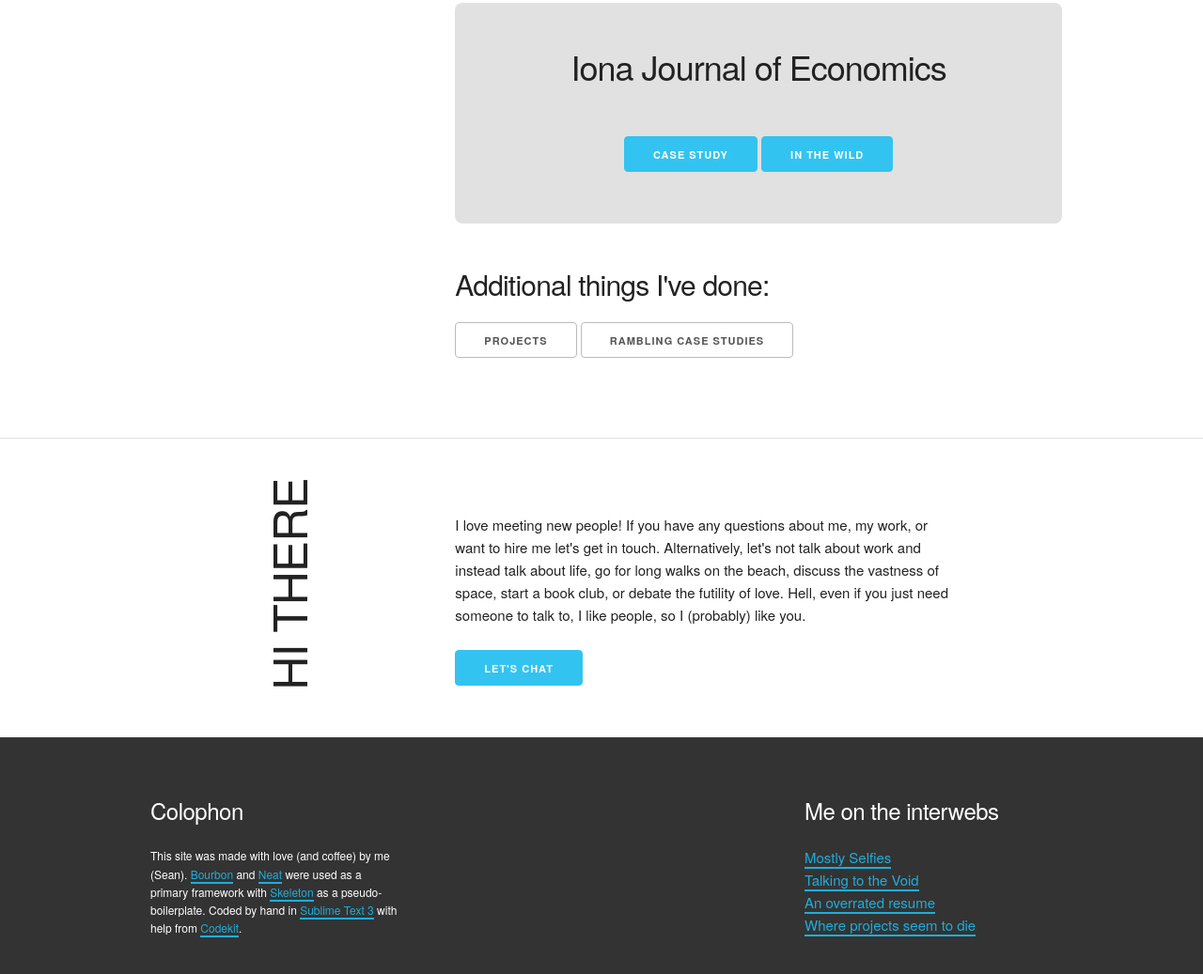
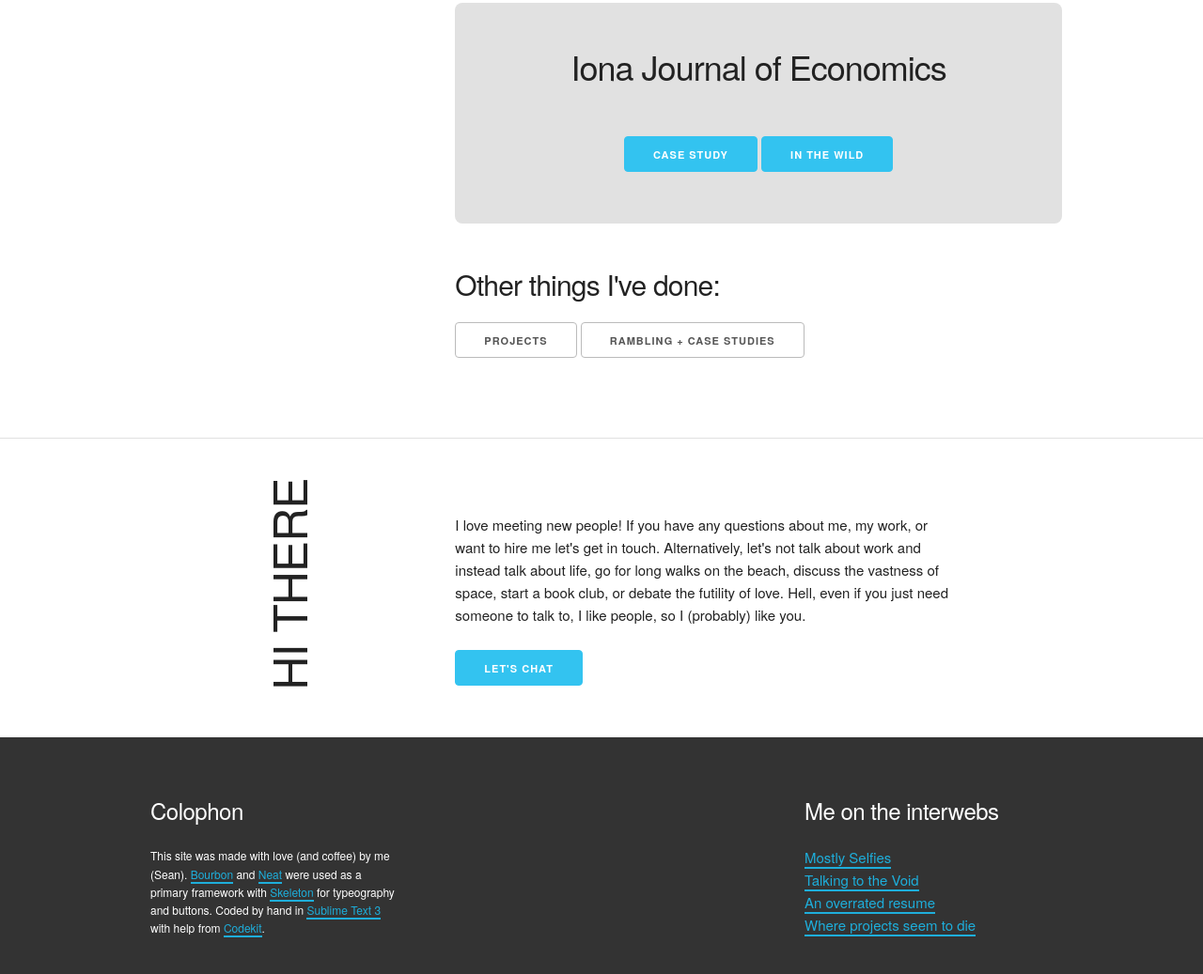
Before and after one commit to durfee/OPERATION_stogy-dinosaur, a website: page index.html in a window 1280 px wide. Shown: the part 1587-2624 px from the top of the page at 94% size. Drawn offline with nearby package versions, Linux system fonts and the light colour scheme.

Commit message:
Minor copy changes

```diff
--- a/index.html
+++ b/index.html
@@ -50,7 +50,7 @@
     				<div class="hero-inner">
     					<div class="hero-inner__copy">
     						<h1 class="hero__super-title">Hi, I'm Sean.</h1>
-    						<h3 class="hero__sub-title">Entrepreneur, designer, and dinosaur.</h3>
+    						<h3 class="hero__sub-title">This is my little corner of the web.</h3>
               </div>
     				</div>
     			</div>
@@ -111,9 +111,9 @@
 								</div>
 							</div>
               <div class="otherthing">
-                <h4>Additional things I've done:</h4>
+                <h4>Other things I've done:</h4>
                 <a target="_blank" href="https://www.behance.net/durfeeseanf32d" class="button">Projects</a>
-                <a target="_blank" href="https://medium.com/learning-by-doing" class="button">Rambling case studies</a>
+                <a target="_blank" href="https://medium.com/learning-by-doing" class="button">Rambling + case studies</a>
               </div>
             </div>
 					</div>
@@ -164,7 +164,7 @@
           <div class="footer-inner">
             <div class="colophon footer-item">
               <h5>Colophon</h5>
-              <p class="small">This site was made with love (and coffee) by me (Sean). <a target="_blank" href="https://bourbon.io">Bourbon</a> and <a target="_blank" href="https://neat.bourbon.io/">Neat</a> were used as a primary framework with <a target="_blank" href="http://getskeleton.com">Skeleton</a> as a pseudo-boilerplate. Coded by hand in <a target="_blank" href="https://www.sublimetext.com/">Sublime Text 3</a> with help from <a target="_blank" href="https://incident57.com/codekit/">Codekit</a>.</p>
+              <p class="small">This site was made with love (and coffee) by me (Sean). <a target="_blank" href="https://bourbon.io">Bourbon</a> and <a target="_blank" href="https://neat.bourbon.io/">Neat</a> were used as a primary framework with <a target="_blank" href="http://getskeleton.com">Skeleton</a> for typeography and buttons. Coded by hand in <a target="_blank" href="https://www.sublimetext.com/">Sublime Text 3</a> with help from <a target="_blank" href="https://incident57.com/codekit/">Codekit</a>.</p>
             </div>
             <div class="footer-item_2 footer-item">
 
```
